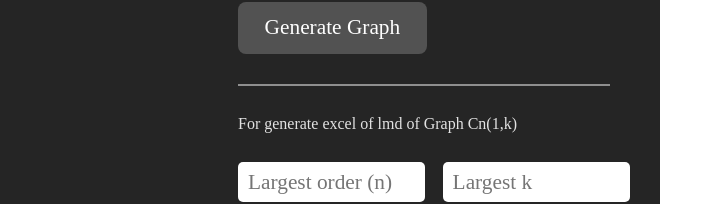
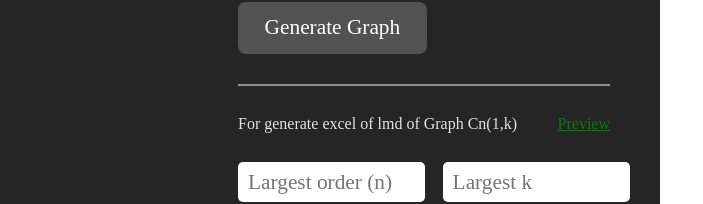
Before and after one commit to alif338/local-metric-visualizer, a React (Vite) app: page / in a window 1280 px wide. Shown: the part 339-543 px from the top of the page, without its empty margins (0-703 px from the left). Built offline with nearby package versions, Linux system fonts and the light colour scheme.

Commit message:
embedd .xlsx preview

```diff
--- a/logic/excel_generator.js
+++ b/logic/excel_generator.js
@@ -62,7 +62,7 @@ export async function writeToExcel(nMax, kMax) {
   XLSX.utils.sheet_add_aoa(worksheet, [["Cn(1,k) \\ n", ...cols]], { origin: "A1" });
 
   /* calculate column width */
-  const max_width = 7;
+  const max_width = 10;
   worksheet["!cols"] = [ { wch: max_width },{ wch: max_width },{ wch: max_width } ];
 
   /* create an XLSX file and try to save to Presidents.xlsx */
--- a/src/App.jsx
+++ b/src/App.jsx
@@ -74,7 +74,10 @@ function App() {
               <button id='submit' type='submit'>Generate Graph</button>
             </div>
             <div className='separator'></div>
+            <div className='row-form'>
             <p>For generate excel of lmd of Graph Cn(1,k)</p>
+            <a href='/result_example.png' target={'_blank'}>Preview</a>
+            </div>
             <div className='row-form'>
               <div className='input'>
                 <input type={'number'} min={20} max={75} placeholder='Largest order (n)' onChange={(e) => {setNMax(parseInt(e.target.value)); setParamWarning(parseInt(e.target.value) > 50 && kMax > 50)}}/>
--- a/src/styles.scss
+++ b/src/styles.scss
@@ -81,6 +81,11 @@
           background-color: rgba(255, 255, 255, 0.486);
         }
 
+        a{
+          color: green;
+          text-decoration: underline;
+        }
+
         .warning {
           color: yellow;
         }
```
Also changed, not shown: public/result_example.png (added).
